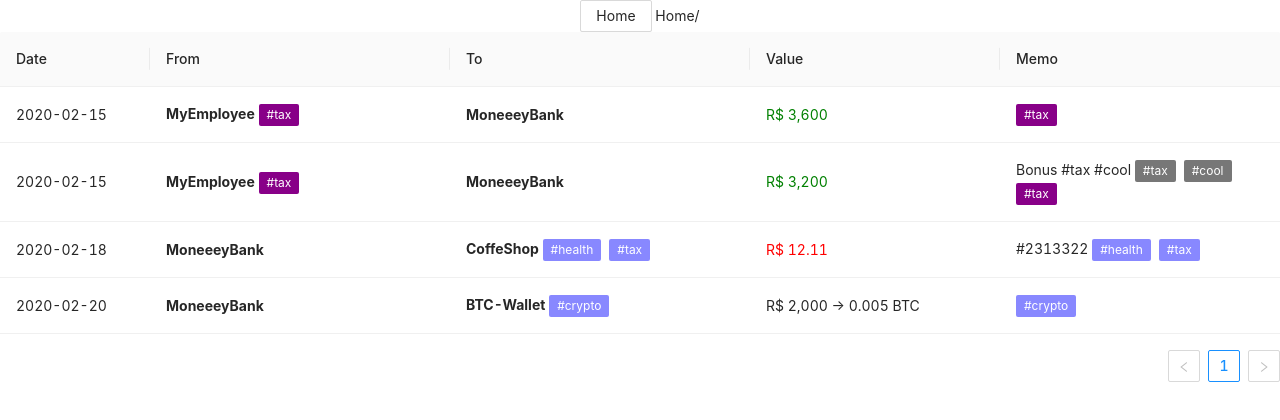
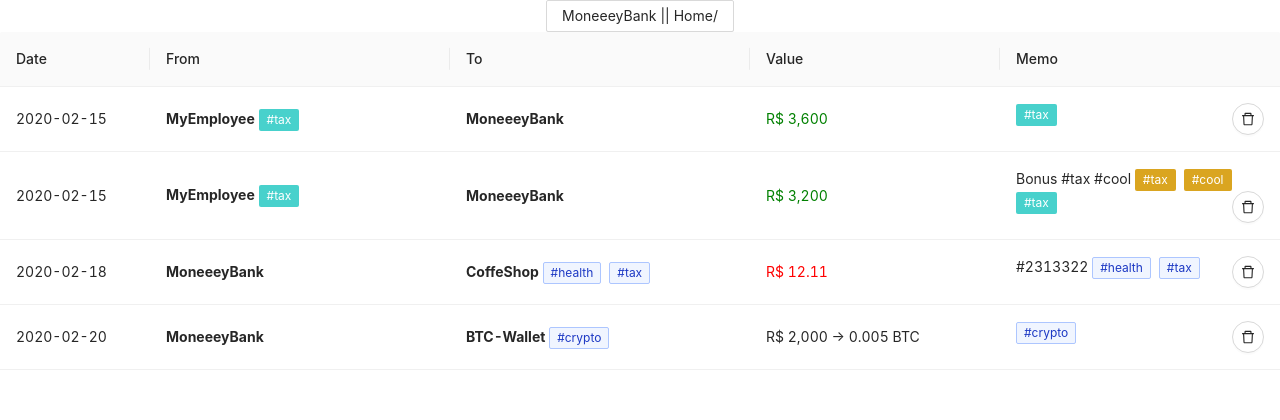
Before and after one commit to moneeey/moneeey, a React (Create React App) app: page / in a window 1280 px wide. Shown: the top 420 px of the page. Built offline with nearby package versions, Linux system fonts and the light colour scheme.

Commit message:
Extracted MappedStore, added Remove action

```diff
--- a/package.json
+++ b/package.json
@@ -3,6 +3,7 @@
   "version": "0.1.0",
   "private": true,
   "dependencies": {
+    "@ant-design/icons": "^4.5.0",
     "@testing-library/jest-dom": "^5.11.4",
     "@testing-library/react": "^11.1.0",
     "@testing-library/user-event": "^12.1.10",
--- a/public/index.html
+++ b/public/index.html
@@ -7,7 +7,7 @@
     <meta name="theme-color" content="#000000" />
     <meta
       name="description"
-      content="Web site created using create-react-app"
+      content="Moneeey by https://Baroni.Tech/"
     />
     <link rel="apple-touch-icon" href="%PUBLIC_URL%/logo192.png" />
     <!--
@@ -24,7 +24,7 @@
       work correctly both with client-side routing and a non-root public URL.
       Learn how to configure a non-root public URL by running `npm run build`.
     -->
-    <title>React App</title>
+    <title>Moneeey by https://Baroni.Tech/</title>
   </head>
   <body>
     <noscript>You need to enable JavaScript to run this app.</noscript>
--- a/src/Account.tsx
+++ b/src/Account.tsx
@@ -1,5 +1,6 @@
 import { TCurrencyUUID } from "./Currency";
 import { IBaseEntity, TDate } from "./Entity";
+import MappedStore from "./MappedStore";
 
 export type TAccountUUID = string;
 
@@ -17,28 +18,20 @@ export interface IAccount extends IBaseEntity {
   type: AccountType;
 }
 
-export class AccountStore {
-  accountsByUuid: { [account_uuid: string]: IAccount } = {};
-  accountsList: IAccount[] = [];
+export class AccountStore extends MappedStore<IAccount> {
   referenceAccount: TAccountUUID = "";
 
-  add(account: IAccount) {
-    this.accountsByUuid = {
-      ...this.accountsByUuid,
-      [account.account_uuid]: account,
-    };
-    this.accountsList = [...this.accountsList, account];
-    if (this.referenceAccount === "") {
-      this.referenceAccount = account.account_uuid;
-    }
+  constructor() {
+    super((a) => a.account_uuid);
   }
 
-  findByUuid(account_uuid: TAccountUUID) {
-    return this.accountsByUuid[account_uuid];
+  add(account: IAccount) {
+    super.add(account);
+    if (!this.referenceAccount) this.referenceAccount = account.account_uuid;
   }
 
   findByName(name: string) {
-    return this.accountsList.filter((acct) => acct.name === name)[0];
+    return this.all().filter((acct) => acct.name === name)[0];
   }
 
   findUuidByName(name: string) {
@@ -52,4 +45,9 @@ export class AccountStore {
   get getReferenceAccountUuid() {
     return this.referenceAccount;
   }
+
+  get referenceAccountName() {
+    if (this.referenceAccount) return this.byUuid(this.referenceAccount).name;
+    return "";
+  }
 }
--- a/src/App.css
+++ b/src/App.css
@@ -1,3 +1,7 @@
 .App {
   text-align: center;
 }
+
+.transactionRowControls {
+  float: right;
+}
--- a/src/App.tsx
+++ b/src/App.tsx
@@ -10,39 +10,40 @@ import {
 } from "./Samples";
 import { TagsHighlightProvider } from "./Tags";
 import NavigationStore, { NavigationArea } from "./Navigation";
-import Ledger from "./Ledger";
+import TransactionTable from "./TransactionTable";
 import { ITransaction } from "./Transaction";
 
 function App(): React.ReactElement {
   const [moneeeyStore] = React.useState(new MoneeeyStore());
+  const [transactions, setTransactions] = React.useState([] as ITransaction[]);
   const [navigating, setNavigating] = React.useState(
     moneeeyStore.navigation.full_path
   );
-  const [transactions, setTransactions] = React.useState([] as ITransaction[]);
+  const [initialLoad, setInitialLoad] = React.useState(false);
   React.useEffect(() => {
-    const { navigation, currencies, accounts } = moneeeyStore;
+    const { navigation, accounts, transactions } = moneeeyStore;
+    if (navigation.area === NavigationArea.Home) {
+      setTransactions(transactions.viewAll());
+    } else if (navigation.area === NavigationArea.Tag) {
+      setTransactions(transactions.viewAllWithTag(navigation.detail, accounts));
+    }
+  }, [moneeeyStore, navigating]);
+
+  React.useEffect(() => {
+    if (initialLoad) return;
+    const { navigation, currencies, accounts, transactions } = moneeeyStore;
     navigation.addObserver((navigation: NavigationStore) => {
       setNavigating(navigation.full_path);
     });
+    transactions.addObserver(() => {
+      setNavigating(navigation.full_path + " ");
+    });
     SampleCurrencies.forEach((c) => currencies.add(c));
     SampleAccounts.forEach((a) => accounts.add(a));
-    setTransactions(SampleTransactions);
-  }, [moneeeyStore]);
-  React.useEffect(() => {
-    const { navigation } = moneeeyStore;
-    if (navigation.area === NavigationArea.Home) {
-      setTransactions(SampleTransactions);
-    } else if (navigation.area === NavigationArea.Tag) {
-      setTransactions(
-        SampleTransactions.filter((row) => {
-          const from_acct = moneeeyStore.accounts.findByUuid(row.from_account);
-          const to_acct = moneeeyStore.accounts.findByUuid(row.to_account);
-          const all_tags = [...from_acct.tags, ...to_acct.tags, ...row.tags];
-          return all_tags.indexOf(navigation.detail) >= 0;
-        })
-      );
-    }
-  }, [navigating, moneeeyStore]);
+    SampleTransactions.forEach((t) => transactions.add(t));
+    setInitialLoad(true);
+  }, [moneeeyStore, initialLoad]);
+
   return (
     <div className="App">
       <MoneeeyStoreProvider value={moneeeyStore}>
@@ -52,10 +53,13 @@ function App(): React.ReactElement {
               moneeeyStore.navigation.navigate(NavigationArea.Home)
             }
           >
-            Home
-          </Button>{" "}
-          {navigating}
-          <Ledger moneeeyStore={moneeeyStore} transactions={transactions} />
+            {moneeeyStore.accounts.referenceAccountName + " || " + navigating}
+          </Button>
+
+          <TransactionTable
+            moneeeyStore={moneeeyStore}
+            transactions={transactions}
+          />
         </TagsHighlightProvider>
       </MoneeeyStoreProvider>
     </div>
--- a/src/Currency.tsx
+++ b/src/Currency.tsx
@@ -1,4 +1,5 @@
 import { IBaseEntity, TMonetary } from "./Entity";
+import MappedStore from "./MappedStore";
 
 export type TCurrencyUUID = string;
 
@@ -10,26 +11,13 @@ export interface Currency extends IBaseEntity {
   prefix: string;
 }
 
-export class CurrencyStore {
-  currenciesByUuid: { [currency_uuid: string]: Currency } = {};
-  currenciesList: Currency[] = [];
-
-  add(currency: Currency) {
-    this.currenciesByUuid = {
-      ...this.currenciesByUuid,
-      [currency.currency_uuid]: currency,
-    };
-    this.currenciesList = [...this.currenciesList, currency];
-  }
-
-  findByUuid(currency_uuid: TCurrencyUUID) {
-    return this.currenciesByUuid[currency_uuid];
+export class CurrencyStore extends MappedStore<Currency> {
+  constructor() {
+    super((c) => c.currency_uuid);
   }
 
   findByName(name: string) {
-    return this.currenciesList.filter(
-      (c) => c.short === name || c.name === name
-    )[0];
+    return this.all().filter((c) => c.short === name || c.name === name)[0];
   }
 
   findUuidByName(name: string) {
@@ -41,6 +29,6 @@ export class CurrencyStore {
   }
 
   formatByUuid(currency_uuid: TCurrencyUUID, value: TMonetary) {
-    return this.format(this.findByUuid(currency_uuid), value);
+    return this.format(this.byUuid(currency_uuid), value);
   }
 }
--- /dev/null
+++ b/src/MappedStore.tsx
@@ -0,0 +1,39 @@
+import Observable from "./Observable";
+
+type UUIDGetter<T> = (item: T) => string;
+
+export default class MappedStore<T> extends Observable<void> {
+  protected itemsByUuid: { [_uuid: string]: T } = {};
+  protected itemUuids: string[] = [];
+  protected getUuid: UUIDGetter<T>;
+
+  constructor(getUuid: UUIDGetter<T>) {
+    super();
+    this.getUuid = getUuid;
+  }
+
+  add(item: T) {
+    const uuid = this.getUuid(item);
+    this.itemsByUuid = {
+      ...this.itemsByUuid,
+      [uuid]: item,
+    };
+    this.itemUuids = [...this.itemUuids, uuid];
+    this.dispatch();
+  }
+
+  remove(item: T) {
+    const uuid = this.getUuid(item);
+    delete this.itemsByUuid[uuid];
+    this.itemUuids = this.itemUuids.filter((i) => i !== uuid);
+    this.dispatch();
+  }
+
+  byUuid(uuid: string) {
+    return this.itemsByUuid[uuid];
+  }
+
+  all() {
+    return this.itemUuids.map((uuid: string) => this.itemsByUuid[uuid]);
+  }
+}
--- a/src/MoneeeyStore.tsx
+++ b/src/MoneeeyStore.tsx
@@ -2,12 +2,14 @@ import React from "react";
 import { AccountStore } from "./Account";
 import { CurrencyStore } from "./Currency";
 import NavigationStore from "./Navigation";
+import { TransactionStore } from "./Transaction";
 
 const MoneeeyContext = React.createContext({} as MoneeeyStore);
 
 export default class MoneeeyStore {
   navigation: NavigationStore = new NavigationStore();
   accounts: AccountStore = new AccountStore();
+  transactions: TransactionStore = new TransactionStore();
   currencies: CurrencyStore = new CurrencyStore();
 }
 
--- a/src/Tags.tsx
+++ b/src/Tags.tsx
@@ -4,10 +4,10 @@ import { useMoneeeyStore } from "./MoneeeyStore";
 import { NavigationArea } from "./Navigation";
 
 const TagColors: { [_group: string]: string } = {
-  highlight: "#999911",
-  memo: "#777777",
-  from: "#880088",
-  to: "#8888ff",
+  highlight: "lightsalmon",
+  memo: "goldenrod",
+  from: "mediumturquoise",
+  to: "geekblue",
 };
 
 const HighlightTagContext = React.createContext({
--- a/src/Transaction.tsx
+++ b/src/Transaction.tsx
@@ -1,5 +1,6 @@
-import { TAccountUUID } from "./Account";
+import { AccountStore, TAccountUUID } from "./Account";
 import { IBaseEntity, TDate, TMonetary } from "./Entity";
+import MappedStore from "./MappedStore";
 
 export type TTransactionUUID = string;
 
@@ -12,3 +13,22 @@ export interface ITransaction extends IBaseEntity {
   to_value: TMonetary;
   memo: string;
 }
+
+export class TransactionStore extends MappedStore<ITransaction> {
+  constructor() {
+    super((t) => t.transaction_uuid);
+  }
+
+  viewAll() {
+    return [...this.all()];
+  }
+
+  viewAllWithTag(tag: string, accountsStore: AccountStore) {
+    return [...this.all()].filter((row) => {
+      const from_acct = accountsStore.byUuid(row.from_account);
+      const to_acct = accountsStore.byUuid(row.to_account);
+      const all_tags = [...from_acct.tags, ...to_acct.tags, ...row.tags];
+      return all_tags.indexOf(tag) >= 0;
+    });
+  }
+}
--- a/src/Ledger.tsx
+++ b/src/TransactionTable.tsx
@@ -1,19 +1,18 @@
 import React from "react";
-import "./App.css";
-import "antd/dist/antd.css";
 import { TMonetary } from "./Entity";
 import { TAccountUUID } from "./Account";
 import { ITransaction } from "./Transaction";
-import { Table } from "antd";
+import { Button, Space, Table } from "antd";
 import MoneeeyStore from "./MoneeeyStore";
 import { TagsMemo, TagsFromAcct, TagsToAcct } from "./Tags";
+import { DeleteOutlined } from "@ant-design/icons";
 
 const transactionValueFormatter = (moneeeyStore: MoneeeyStore) => (
   _value: string,
   row: ITransaction
 ) => {
   const formatterForAccount = (account_uuid: TAccountUUID) => {
-    const account = moneeeyStore.accounts.findByUuid(account_uuid);
+    const account = moneeeyStore.accounts.byUuid(account_uuid);
     return (value: TMonetary) =>
       moneeeyStore.currencies.formatByUuid(account.currency_uuid, value);
   };
@@ -40,7 +39,7 @@ const accountValueFormatter = (
   TagsComponent: any,
   moneeeyStore: MoneeeyStore
 ) => (value: string, _row: ITransaction) => {
-  const account = moneeeyStore.accounts.findByUuid(value);
+  const account = moneeeyStore.accounts.byUuid(value);
   return (
     <>
       <b>{account.name}</b> <TagsComponent tags={account.tags} />
@@ -53,12 +52,51 @@ const toAccountValueFormatter = (m: MoneeeyStore) =>
 const fromAccountValueFormatter = (m: MoneeeyStore) =>
   accountValueFormatter(TagsFromAcct, m);
 
+function TransactionRowControls({
+  row,
+  moneeeyStore,
+}: {
+  row: ITransaction;
+  moneeeyStore: MoneeeyStore;
+}) {
+  const [deleting, setDeleting] = React.useState(false);
+  const [deletingTimeout, setDeletingTimeout] = React.useState(null as any);
+  return (
+    <div className="transactionRowControls">
+      {!deleting ? (
+        <Button shape="circle">
+          <DeleteOutlined
+            onClick={() => {
+              const timeout = setTimeout(() => setDeleting(false), 5000);
+              setDeletingTimeout(() => clearTimeout(timeout));
+              setDeleting(true);
+            }}
+          />
+        </Button>
+      ) : (
+        <Space>
+          <Button danger shape="circle">
+            <DeleteOutlined
+              onClick={() => {
+                if (deletingTimeout) deletingTimeout();
+                moneeeyStore.transactions.remove(row);
+                setDeleting(false);
+              }}
+            />
+          </Button>
+          <Button onClick={() => setDeleting(false)}>Cancel</Button>
+        </Space>
+      )}
+    </div>
+  );
+}
+
 const memoValueFormatter = (moneeeyStore: MoneeeyStore) => (
   value: string,
   row: ITransaction
 ) => {
-  const from_acct = moneeeyStore.accounts.findByUuid(row.from_account);
-  const to_acct = moneeeyStore.accounts.findByUuid(row.to_account);
+  const from_acct = moneeeyStore.accounts.byUuid(row.from_account);
+  const to_acct = moneeeyStore.accounts.byUuid(row.to_account);
   const memo = (value || "") + " ";
   const memo_tags = [...memo.matchAll(/[^#](#\w+)/g)].map((m) =>
     m[1].replace("#", "")
@@ -69,6 +107,7 @@ const memoValueFormatter = (moneeeyStore: MoneeeyStore) => (
       <TagsMemo tags={memo_tags} />
       <TagsFromAcct tags={from_acct.tags} />
       <TagsToAcct tags={to_acct.tags} />
+      <TransactionRowControls row={row} moneeeyStore={moneeeyStore} />
     </>
   );
 };
@@ -100,7 +139,7 @@ const buildColumns = (moneeeyStore: MoneeeyStore) => [
   },
 ];
 
-export default function Ledger({
+export default function TransactionTable({
   moneeeyStore,
   transactions,
 }: {
@@ -108,6 +147,10 @@ export default function Ledger({
   transactions: ITransaction[];
 }): React.ReactElement {
   return (
-    <Table columns={buildColumns(moneeeyStore)} dataSource={transactions} />
+    <Table
+      columns={buildColumns(moneeeyStore)}
+      dataSource={transactions}
+      pagination={false}
+    />
   );
 }
```
